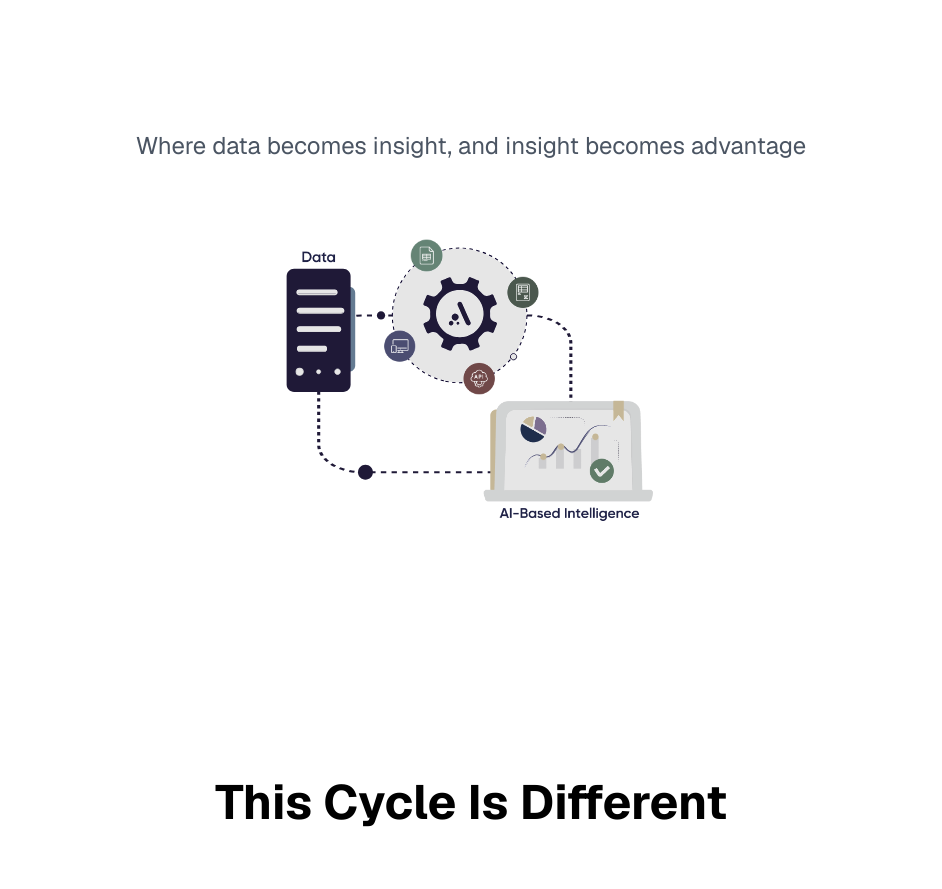
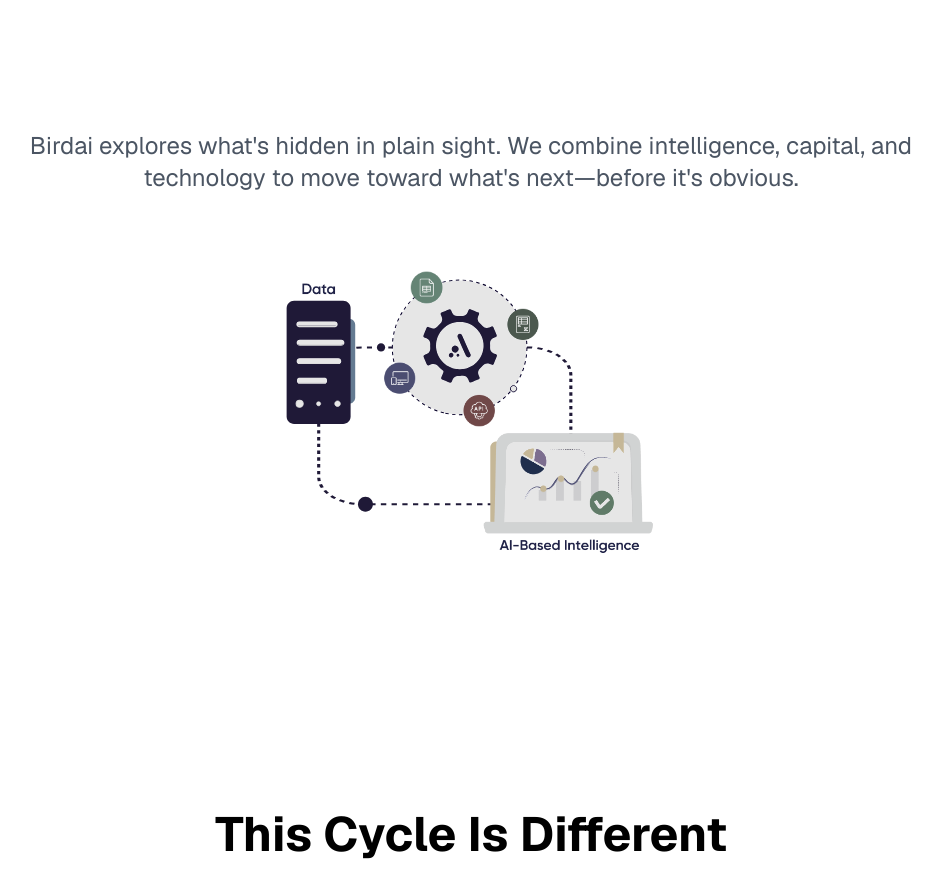
Before and after one commit to Kfar19/CursorWeb, a Next.js app: page / in a window 1280 px wide. Shown: the part 1200-2089 px from the top of the page, without its empty margins (169-1111 px from the left). Built offline with nearby package versions, Linux system fonts and the light colour scheme; no server answers.

Commit message:
Replace subtitle with Birdai's actual mission statement

```diff
--- a/src/app/page.tsx
+++ b/src/app/page.tsx
@@ -1176,7 +1176,7 @@ export default function Home() {
               The Data That Moves Money
             </h2>
           <p className="text-lg sm:text-xl md:text-2xl text-gray-600 max-w-4xl mx-auto mb-6 text-center relative z-10">
-            Where data becomes insight, and insight becomes advantage
+            Birdai explores what's hidden in plain sight. We combine intelligence, capital, and technology to move toward what's next—before it's obvious.
           </p>
 
           <ScrollAnimation delay={0.3}>
```
